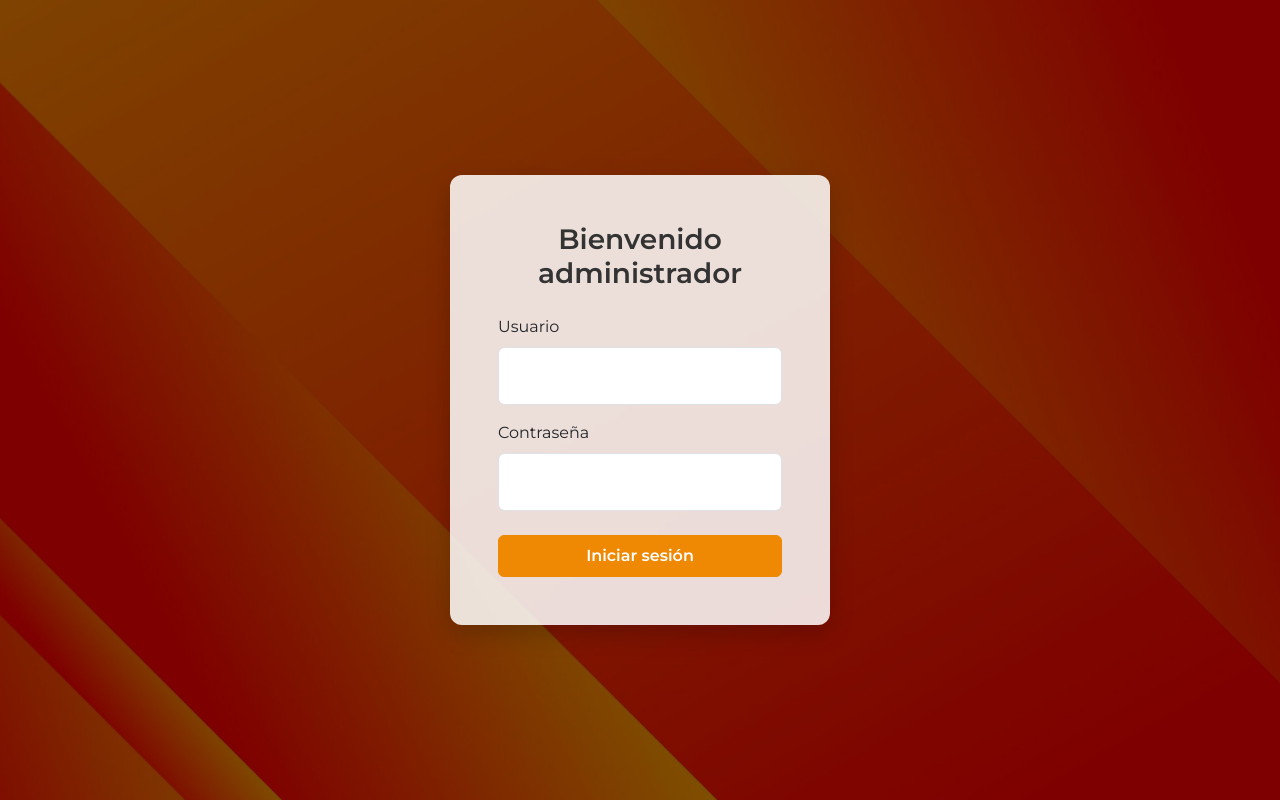
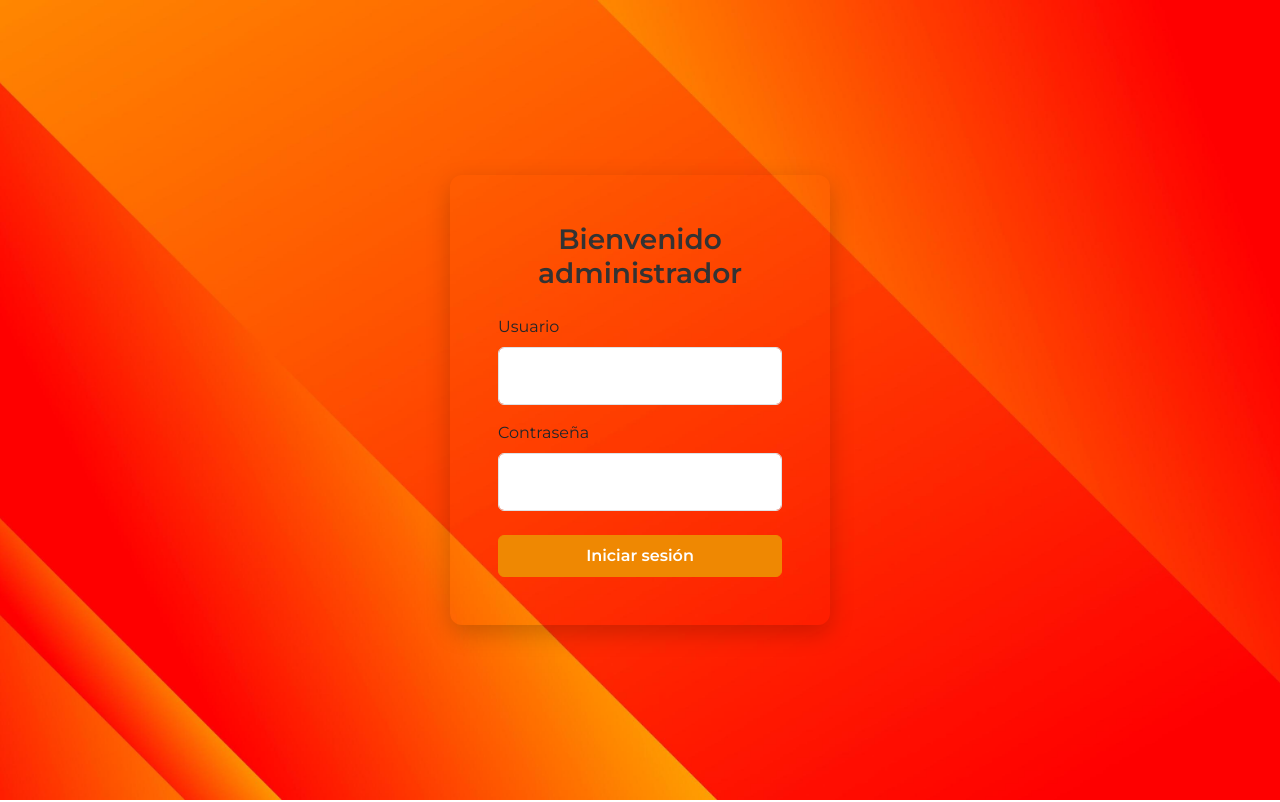
Before and after one commit to PabloDevUtl/analytics, a React (Vite) app: page /login in a window 1280 px wide. Shown: the top 802 px of the page. Built offline with nearby package versions, Linux system fonts and the light colour scheme; no server answers.

Commit message:
Se modifico el fomrulario

```diff
--- a/frontend/styles/Login.css
+++ b/frontend/styles/Login.css
@@ -21,7 +21,7 @@ input[type="password"] {
   position: relative;
 }
 .login-page::before {
-  z-index: 0;
+  z-index: -1;
   content: "";
   position: absolute;
   inset: 0;
@@ -32,7 +32,7 @@ input[type="password"] {
 .login-card {
   z-index: 1;
   position: relative;
-  background: rgba(255, 255, 255, 0.85);
+ /* background: rgba(255, 255, 255, 0.85);*/
   border-radius: 0.75rem;
   max-width: 380px;
   width: 100%;
```
